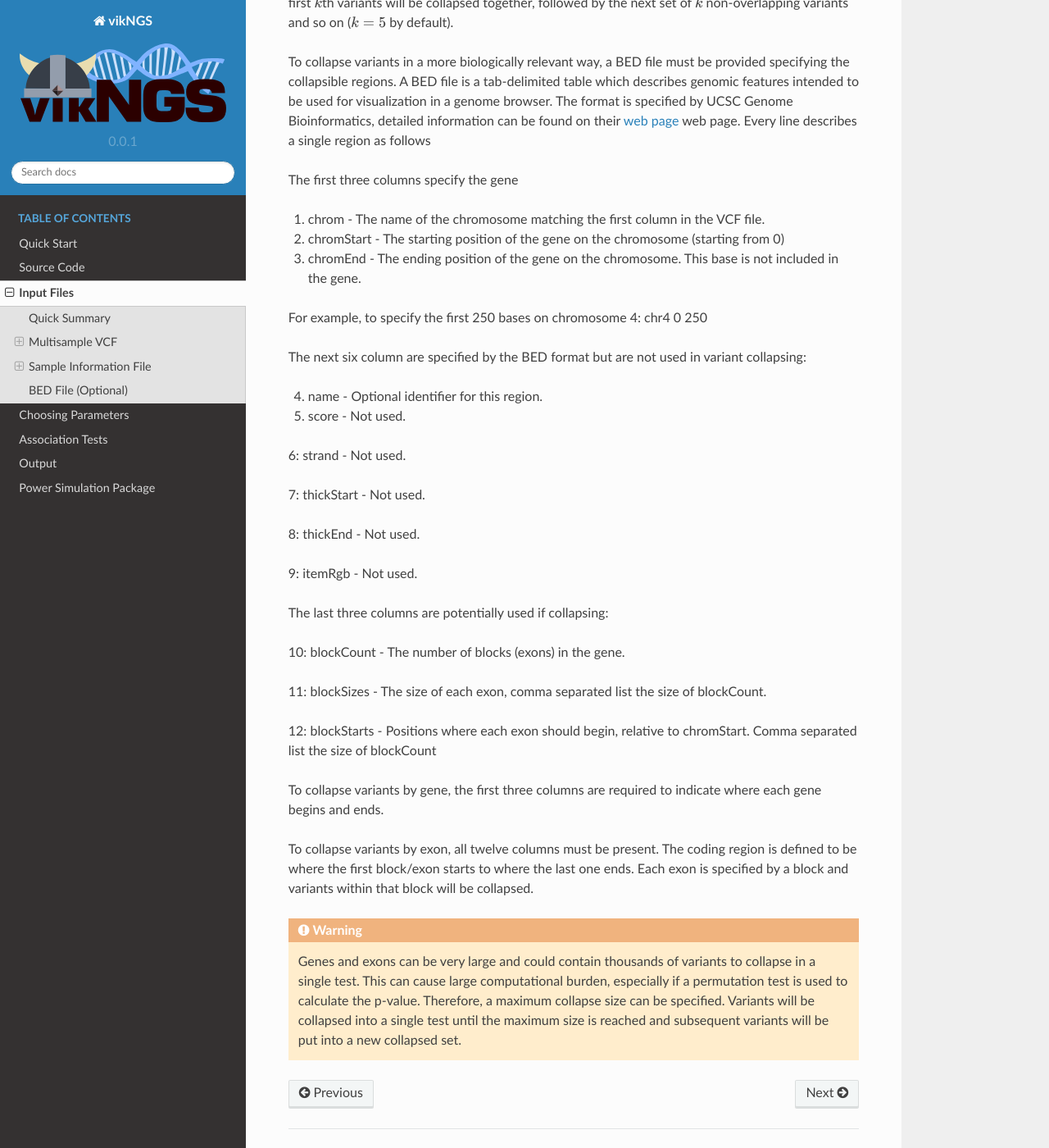
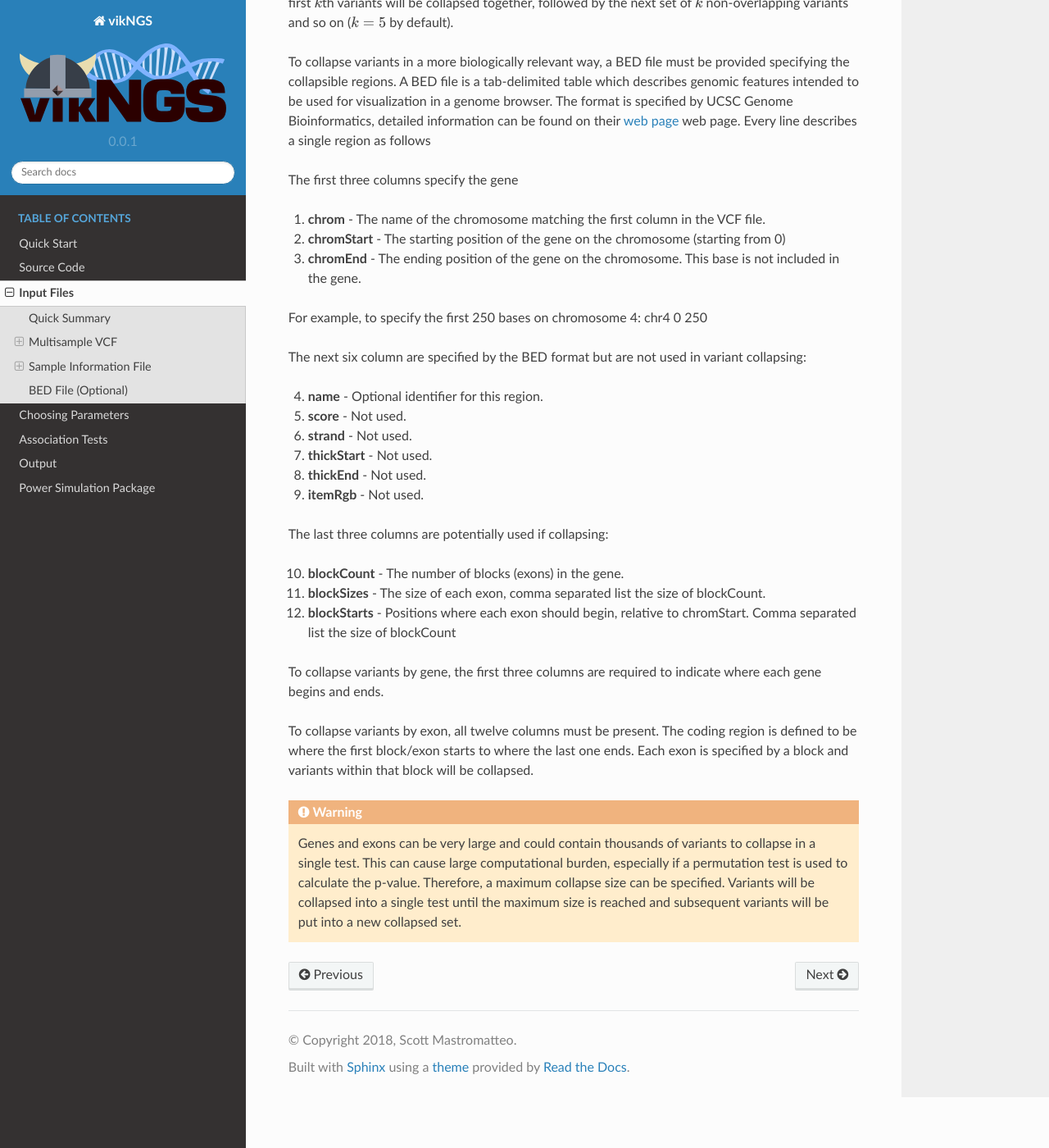
Before and after one commit to ScottMastro/vikngsdocs, a Sphinx documentation site: the page built from source/input.rst, in a window 1280 px wide and 1400 px high, scrolled down 5229 px. Shown: the whole window at 82% size. Built offline with Sphinx 7.4.7 and the Read the Docs theme 2.0.0, drawn with Linux system fonts in a browser that asks for light colours; some of the changed lines change nothing that is shown.

Commit message:
Update input.rst

```diff
--- a/source/input.rst
+++ b/source/input.rst
@@ -144,33 +144,27 @@ To collapse variants in a more biologically relevant way, a BED file must be pro
 
 The first three columns specify the gene
 
-1. chrom - The name of the chromosome matching the first column in the VCF file.
-2. chromStart - The starting position of the gene on the chromosome (starting from 0)
-3. chromEnd - The ending position of the gene on the chromosome. This base is not included in the gene.
+1. **chrom** - The name of the chromosome matching the first column in the VCF file.
+2. **chromStart** - The starting position of the gene on the chromosome (starting from 0)
+3. **chromEnd** - The ending position of the gene on the chromosome. This base is not included in the gene.
 
 For example, to specify the first 250 bases on chromosome 4:
 chr4    0    250
 
 The next six column are specified by the BED format but are not used in variant collapsing:
 
-4. name - Optional identifier for this region.
-5. score -  Not used.
-
-6: strand - Not used.
-
-7: thickStart - Not used.
-
-8: thickEnd - Not used.
-
-9: itemRgb - Not used.
+4. **name** - Optional identifier for this region.
+5. **score** -  Not used.
+6. **strand** - Not used.
+7. **thickStart** - Not used.
+8. **thickEnd** - Not used.
+9. **itemRgb** - Not used.
 
 The last three columns are potentially used if collapsing:
 
-10: blockCount - The number of blocks (exons) in the gene.
-
-11: blockSizes - The size of each exon, comma separated list the size of blockCount.
-
-12: blockStarts - Positions where each exon should begin, relative to chromStart. Comma separated list the size of blockCount
+10. **blockCount** - The number of blocks (exons) in the gene.
+11. **blockSizes** - The size of each exon, comma separated list the size of blockCount.
+12. **blockStarts** - Positions where each exon should begin, relative to chromStart. Comma separated list the size of blockCount
 
 
 To collapse variants by gene, the first three columns are required to indicate where each gene begins and ends.
```
